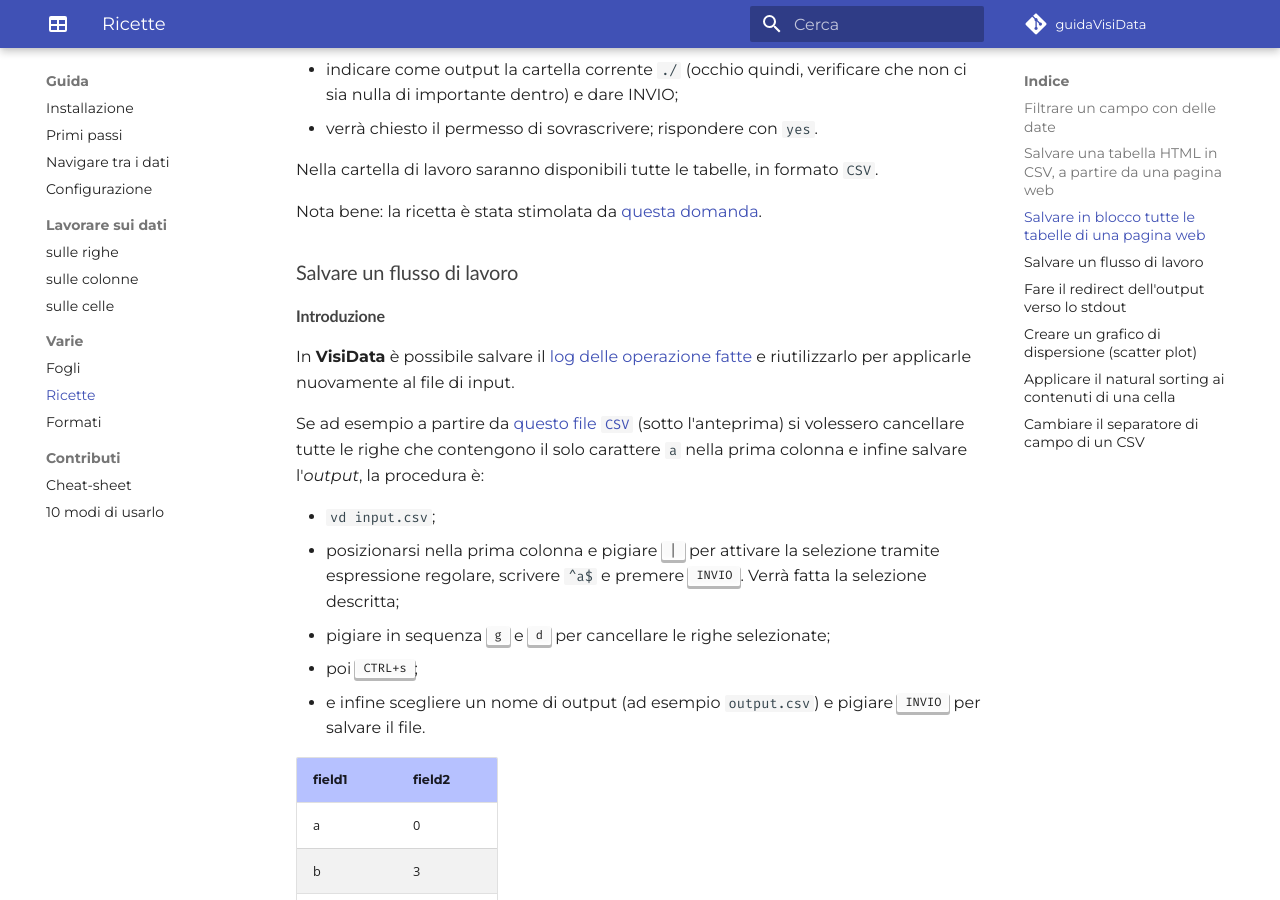
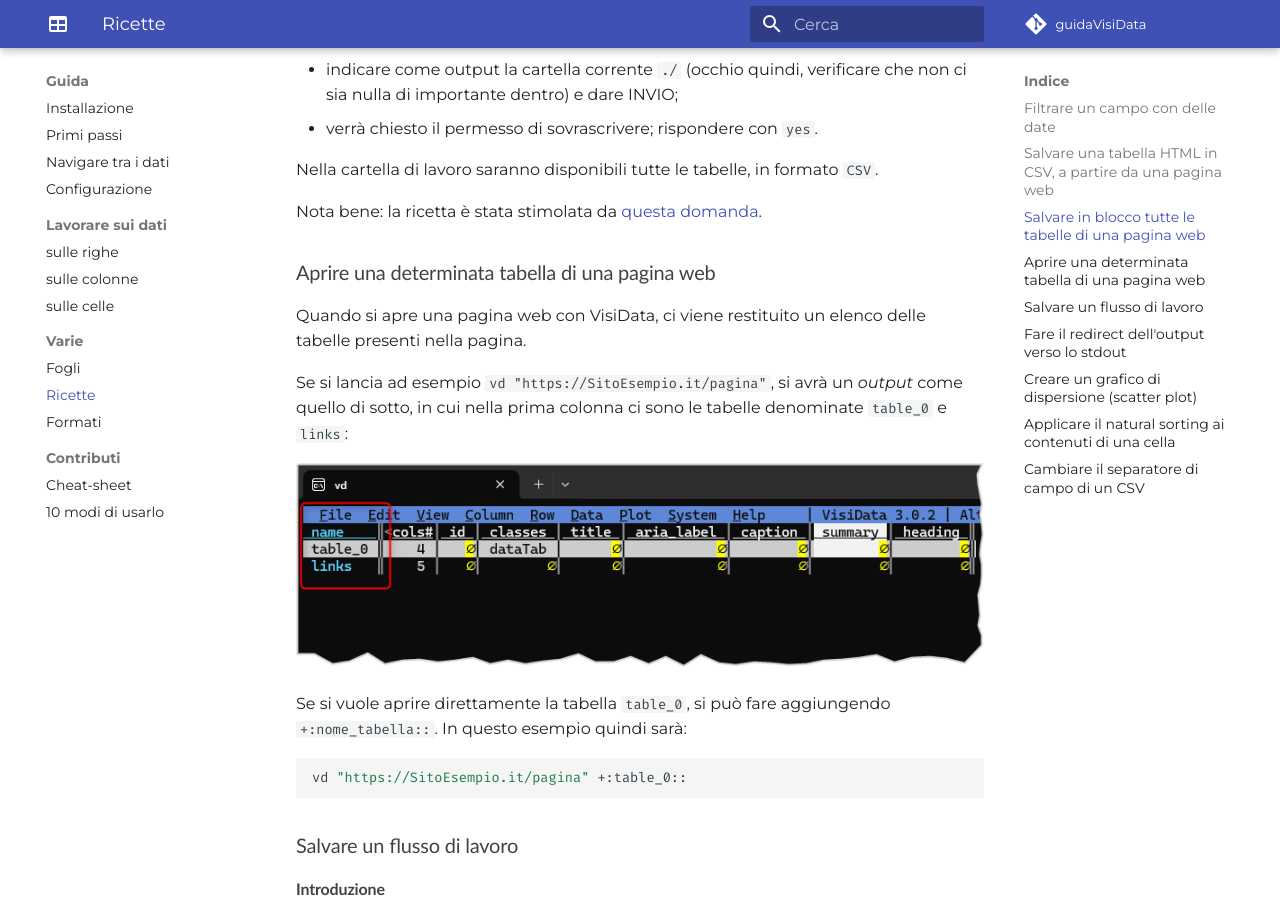
Before and after one commit to ondata/guidaVisiData, an MkDocs documentation site: the page built from docs/ricette.md, in a window 1280 px wide and 900 px high, scrolled down 4252 px. Built offline with MkDocs 1.6.1 and Material for MkDocs 9.7.7, drawn with Linux system fonts in a browser that asks for light colours; comment, search, counter and statistics services are not loaded.

Commit message:
apertura diretta tabella html

````diff
--- a/docs/ricette.md
+++ b/docs/ricette.md
@@ -128,6 +128,20 @@ vd https://lab24.ilsole24ore.com/ecosistema-urbano/indexT.php --save-filetype=cs
 Nella cartella di lavoro saranno disponibili tutte le tabelle, in formato `CSV`.
 
 Nota bene: la ricetta è stata stimolata da [questa domanda](https://github.com/ondata/guidaVisiData/discussions/26#discussion-3676008).
+
+### Aprire una determinata tabella di una pagina web
+
+Quando si apre una pagina web con VisiData, ci viene restituito un elenco delle tabelle presenti nella pagina.
+
+Se si lancia ad esempio `vd "https://SitoEsempio.it/pagina"`, si avrà un *output* come quello di sotto, in cui nella prima colonna ci sono le tabelle denominate `table_0` e `links`:
+
+![](./imgs/tabelle_html.png)
+
+Se si vuole aprire direttamente la tabella `table_0`, si può fare aggiungendo `+:nome_tabella::`. In questo esempio quindi sarà:
+
+```bash
+vd "https://SitoEsempio.it/pagina" +:table_0::
+```
 
 ### Salvare un flusso di lavoro
 
````
Also changed, not shown: docs/imgs/tabelle_html.png (added).
